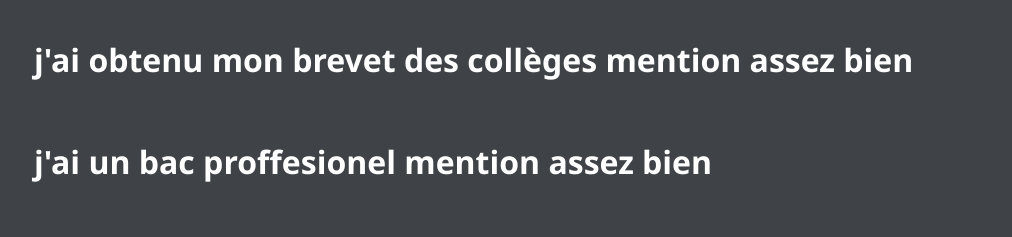
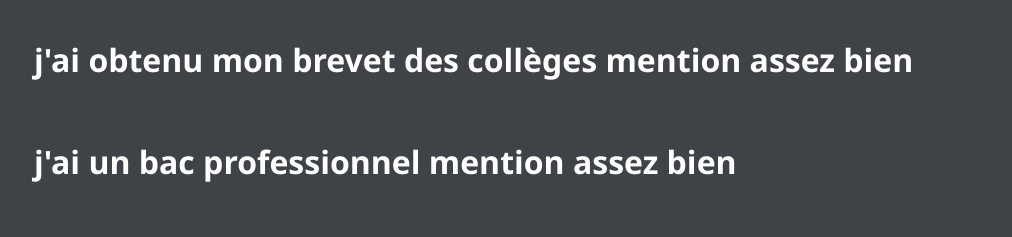
Before and after one commit to Vadosbraek/cv-damien-v2, a plain HTML site: page index.html in a window 1280 px wide. Shown: the part 840-1077 px from the top of the page, without its empty margins (126-1138 px from the left). Drawn offline with Linux system fonts and the light colour scheme.

Commit message:
Update index.html

```diff
--- a/index.html
+++ b/index.html
@@ -34,7 +34,7 @@
     <br>
     <p>j'ai obtenu mon brevet des collèges mention assez bien</p>
     <br>
-    <p>j'ai un bac proffesionel mention assez bien</p>
+    <p>j'ai un bac professionnel mention assez bien</p>
   </section>
 
   <section id="projects" class="section">
```
